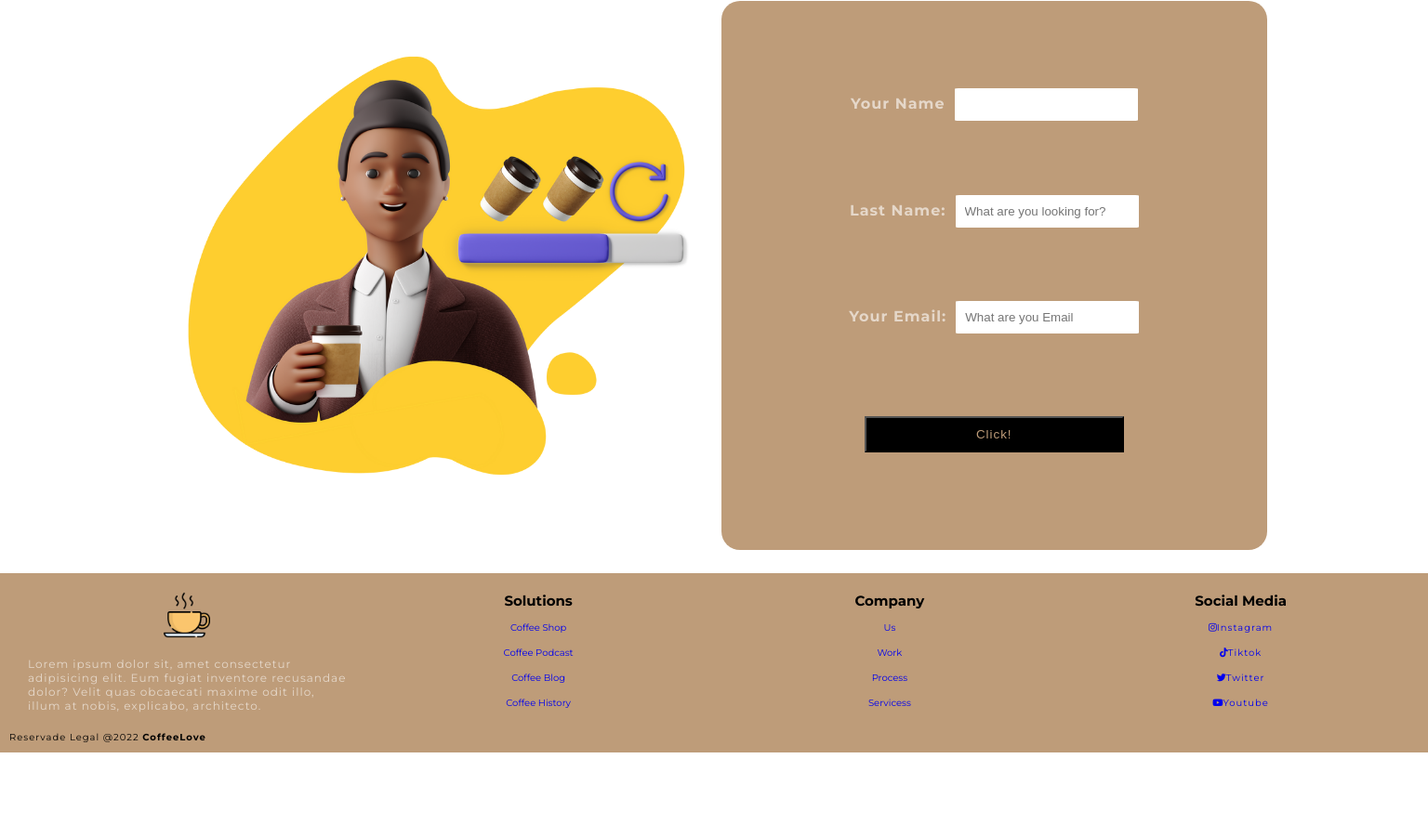
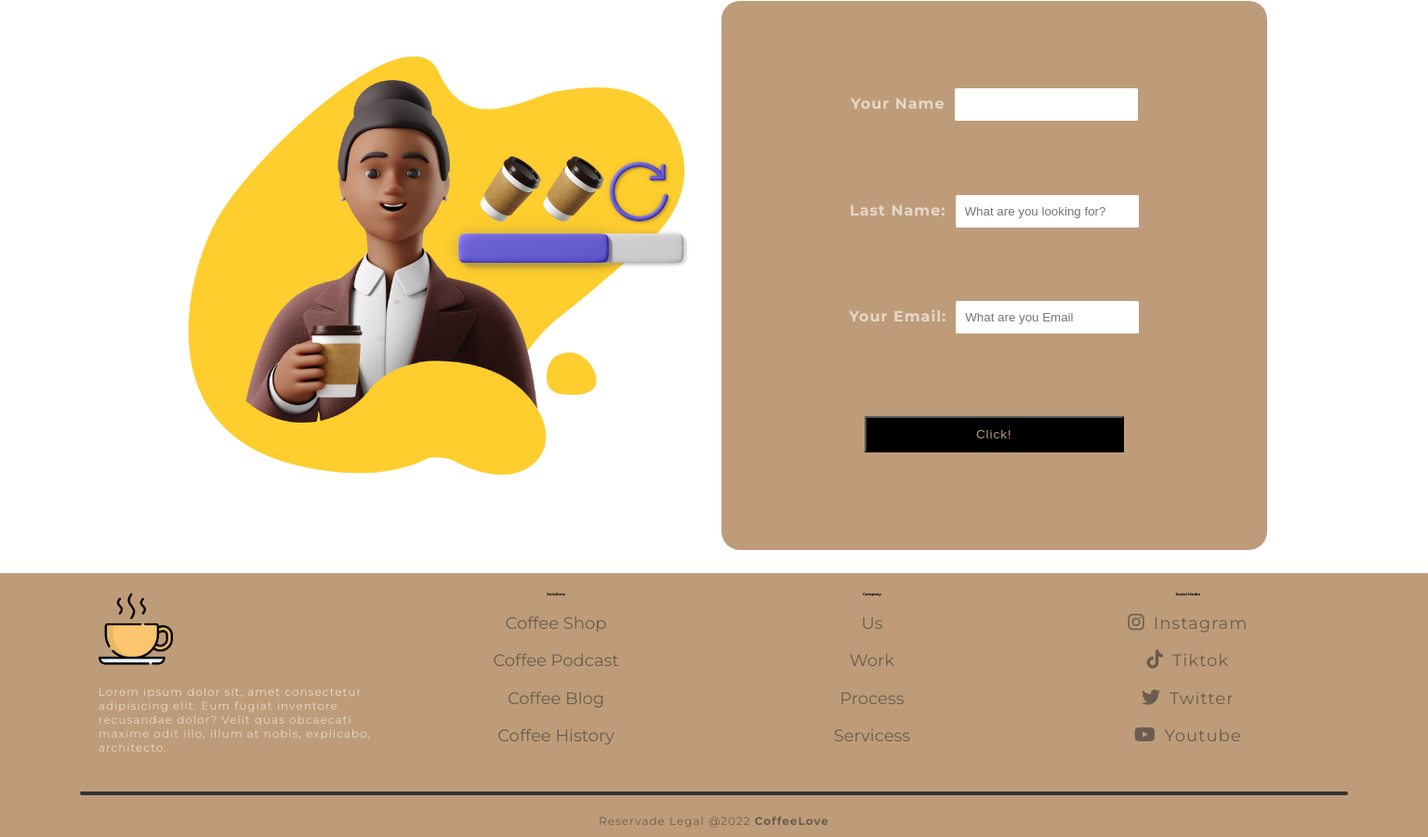
Before and after one commit to Christiano0407/Responsive-Coffee-Shop-Website, a website: page index.html in a window 1536 px wide. Shown: the part 4544-5445 px from the top of the page at 93% size. Before the commit the page ends 5354 px from the top, so only its background shows below. Drawn offline with Linux system fonts and the light colour scheme.

Commit message:
final footer part 01

```diff
--- a/src/css/mediaQueries.css
+++ b/src/css/mediaQueries.css
@@ -664,20 +664,21 @@
         grid-auto-flow: row;
         grid-auto-rows: 1fr;
         gap: 1.5rem;
-        margin: 1rem auto;
+        margin: 2rem auto;
+        width: 90%;
     }
 
     .footer__container--logo {
         flex-direction: column;
         display: flex;
         justify-content: center;
-        align-items: center;
     }
 
     .footer--logo {
-        width: 5rem;
-        height: 5rem;
+        width: 8rem;
+        height: 8rem;
         margin-bottom: 1rem;
+        margin-left: 1rem;
     }
 
     .footer--text {
@@ -698,12 +699,54 @@
         align-items: center;
     }
 
+    .footer__container--bottom h2 {
+        font-size: 2rem;
+        font-weight: 900;
+        color: #000;
+    }
+
     .footer__container--bottom .footer-list {
         display: flex;
         flex-direction: column;
         justify-content: space-evenly;
         align-items: center;
         height: 100%;
+    }
+
+    .footer-list a {
+        color: #333;
+        opacity: 0.6;
+        font-weight: 500;
+        font-size: 1.4rem;
+    }
+
+
+    .footer-list a i {
+        font-size: 2rem;
+        cursor: pointer;
+    }
+
+    .footer-list a i:hover {
+        color: #be9c79;
+    }
+
+    .footer-list a span {
+        margin-left: 1rem;
+
+    }
+
+    .line__footer {
+        width: 90%;
+        margin: 2rem auto;
+        border: 2px solid #333;
+        border-radius: 1rem;
+    }
+
+    .copy__footer {
+        text-align: center;
+        font-size: 1.2rem;
+        color: #333;
+        filter: opacity(0.6);
     }
 }
 
@@ -765,6 +808,19 @@
     #chefContainerID {
         grid-template-columns: repeat(auto-fit, minmax(350px, 1fr));
     }
+
+    .footer__container--bottom h2 {
+        font-size: .4rem;
+        font-weight: 900;
+        color: #000;
+    }
+
+    .footer-list a {
+        color: #333;
+        opacity: 0.6;
+        font-weight: 500;
+        font-size: 1.8rem;
+    }
 }
 
 @media (min-width: 1920px) {}
```
